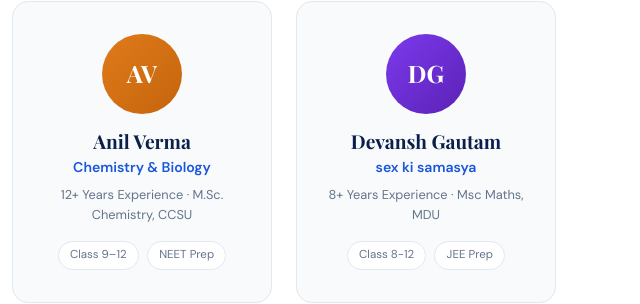
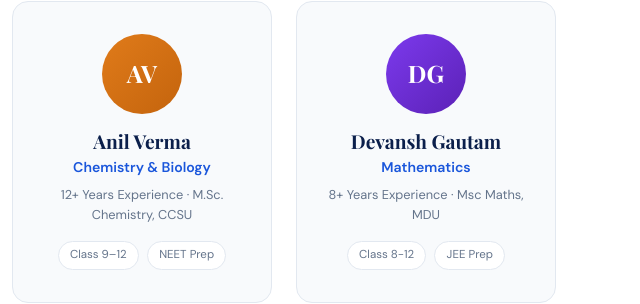
Before and after one commit to devv3107/Kithauli-Coaching-Center, a plain HTML site: page index.html in a window 1280 px wide. Shown: the part 2911-3215 px from the top of the page, 640-1280 px from the left. Drawn offline with nearby package versions, Linux system fonts and the light colour scheme.

Commit message:
Update index.html

```diff
--- a/index.html
+++ b/index.html
@@ -131,7 +131,7 @@
             <span>DG</span>
           </div>
           <h3>Devansh Gautam</h3>
-          <p class="faculty-subject">sex ki samasya</p>
+          <p class="faculty-subject">Mathematics</p>
           <p class="faculty-exp">8+ Years Experience · Msc Maths, MDU</p>
           <div class="faculty-tags"><span>Class 8-12</span><span>JEE Prep</span></div>
         </div>
```
